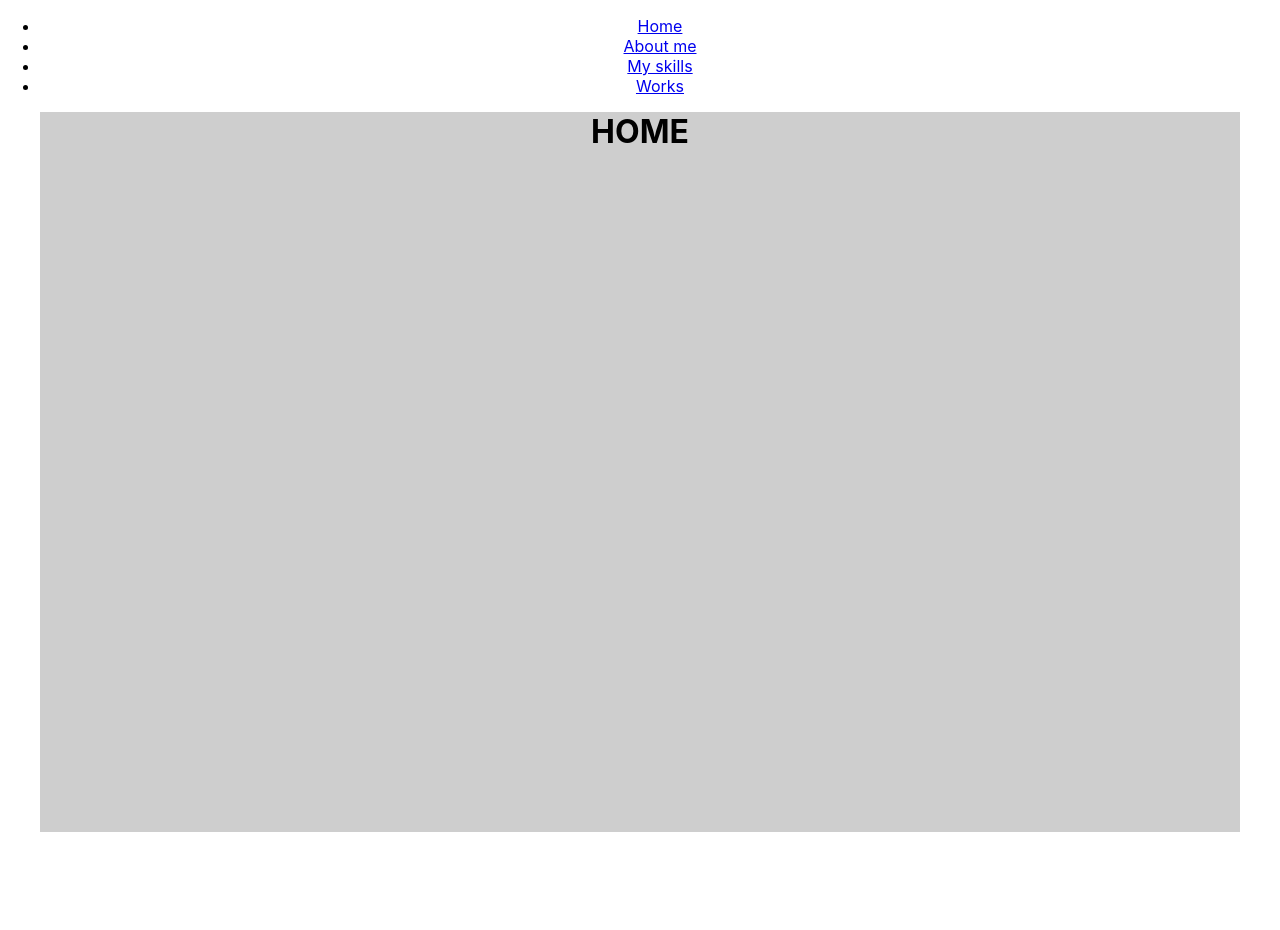
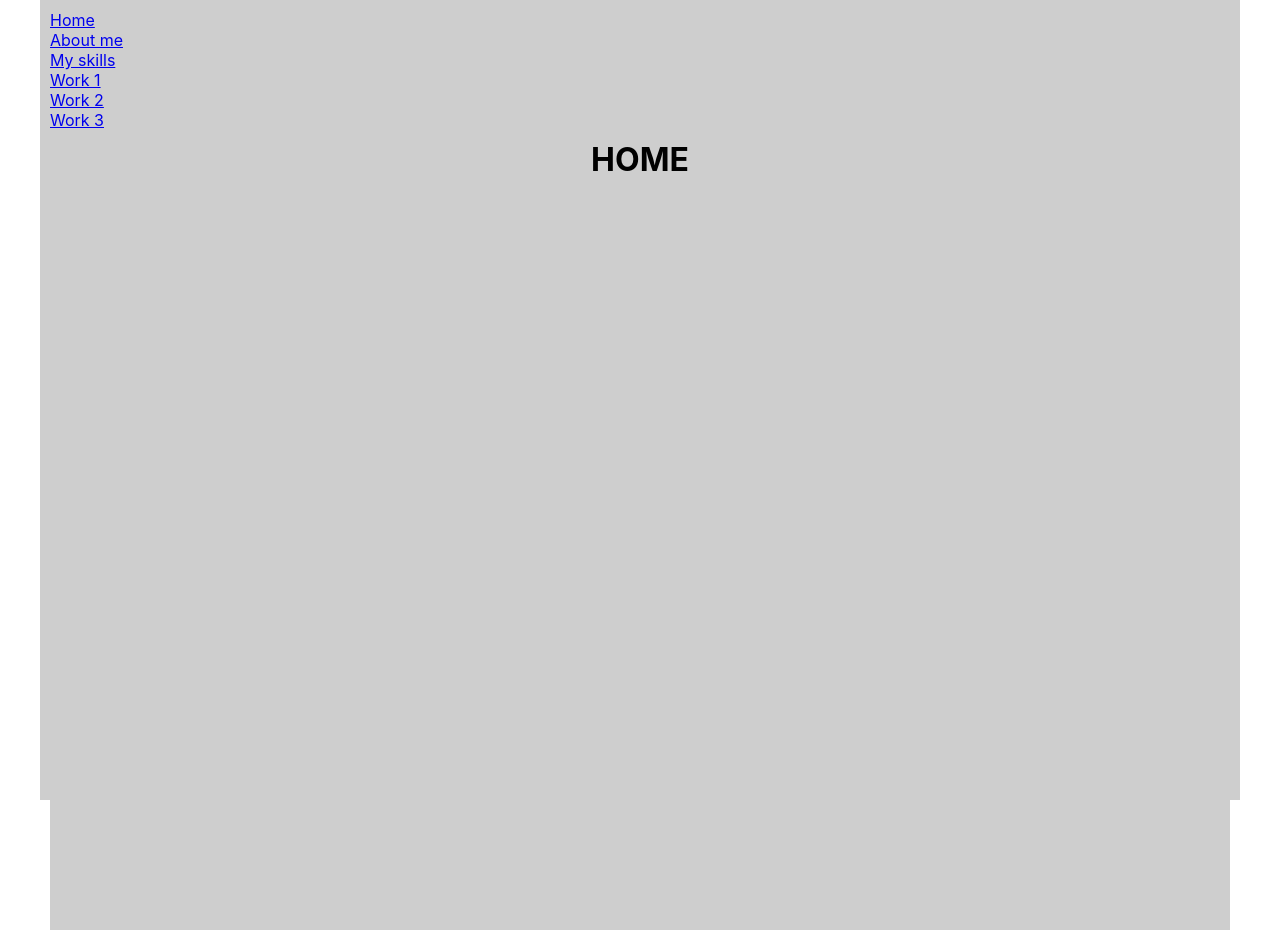
Before and after one commit to webioann/portfolio-app, a React (Create React App) app: page / in a window 1280 px wide. Before the commit the page ends 832 px from the top, so only its background shows below. Built offline with nearby package versions, Linux system fonts and the light colour scheme.

Commit message:
polish all in app

```diff
--- a/src/COMPONENTS/About.js
+++ b/src/COMPONENTS/About.js
@@ -1,4 +1,4 @@
-import '../STYLES/Page.scss';
+import '../STYLES/Total.scss';
 
 function About() {
   return (
--- a/src/COMPONENTS/App.js
+++ b/src/COMPONENTS/App.js
@@ -3,23 +3,29 @@ import '../STYLES/App.scss'
 import About from './About'
 import Home from './Home'
 import Skills from './Skills'
-import Works from './Works'
+import WorkOne from './WorkOne'
+import WorkTwo from './WorkTwo'
+import WorkThree from './WorkThree'
 
 function App() {
   return (
     <Router>
-      <div className="App">
+      <div className="page">
         <ul className='nav-bar'>
           <li><a href='/'>Home</a></li>
           <li><a href='/about'>About me</a></li>
           <li><a href='/skills'>My skills</a></li>
-          <li><a href='/works'>Works</a></li>
+          <li><a href='/work_one'>Work 1</a></li>
+          <li><a href='/work_two'>Work 2</a></li>
+          <li><a href='/work_three'>Work 3</a></li>
         </ul>
         <Switch>
           <Route exact path='/' component={Home}></Route>
           <Route exact path='/about' component={About}></Route>
           <Route exact path='/skills' component={Skills}></Route>
-          <Route exact path='/works' component={Works}></Route>
+          <Route exact path='/work_one' component={WorkOne}></Route>
+          <Route exact path='/work_two' component={WorkTwo}></Route>
+          <Route exact path='/work_three' component={WorkThree}></Route>
         </Switch>
       </div>
     </Router>
--- a/src/COMPONENTS/Home.js
+++ b/src/COMPONENTS/Home.js
@@ -1,4 +1,4 @@
-import '../STYLES/Page.scss';
+import '../STYLES/Total.scss';
 
 function Home() {
   return (
--- a/src/COMPONENTS/Skills.js
+++ b/src/COMPONENTS/Skills.js
@@ -1,4 +1,4 @@
-import '../STYLES/Page.scss';
+import '../STYLES/Total.scss';
 
 function Skills() {
   return (
--- a/src/COMPONENTS/WorkOne.js
+++ b/src/COMPONENTS/WorkOne.js
@@ -1,4 +1,4 @@
-import '../STYLES/Page.scss'
+import '../STYLES/Total.scss'
 
 function WorkOne() {
   return (
--- a/src/COMPONENTS/WorkThree.js
+++ b/src/COMPONENTS/WorkThree.js
@@ -1,4 +1,4 @@
-import '../STYLES/Page.scss'
+import '../STYLES/Total.scss'
 
 function WorkThree() {
   return (
--- a/src/COMPONENTS/WorkTwo.js
+++ b/src/COMPONENTS/WorkTwo.js
@@ -1,4 +1,4 @@
-import '../STYLES/Page.scss'
+import '../STYLES/Total.scss'
 
 function WorkTwo() {
   return (
--- /dev/null
+++ b/src/STYLES/Total.scss
@@ -0,0 +1,26 @@
+body {
+    font-family: -apple-system, BlinkMacSystemFont, 'Segoe UI', 'Roboto', 'Oxygen',
+      'Ubuntu', 'Cantarell', 'Fira Sans', 'Droid Sans', 'Helvetica Neue',
+      sans-serif;
+    -webkit-font-smoothing: antialiased;
+    -moz-osx-font-smoothing: grayscale;
+  }
+  *{
+    margin: 0;
+    padding: 0;
+    box-sizing: border-box;
+  }
+
+.page{
+    margin: 0 auto;
+    max-width: 1200px;
+    background-color: #cecece;
+    height: 100vh;
+    padding: 10px;
+    h1{
+        text-align: center;
+    }
+    li{
+      list-style: none;
+    }
+}
--- a/src/index.js
+++ b/src/index.js
@@ -1,6 +1,6 @@
 import React from 'react';
 import ReactDOM from 'react-dom';
-import './STYLES/index.scss';
+import './STYLES/Total.scss';
 import App from './COMPONENTS/App';
 import store from "./REDUX/store.js";
 import { Provider } from 'react-redux';
```
Also changed, not shown: src/COMPONENTS/Works.js (+4 -5 lines).
